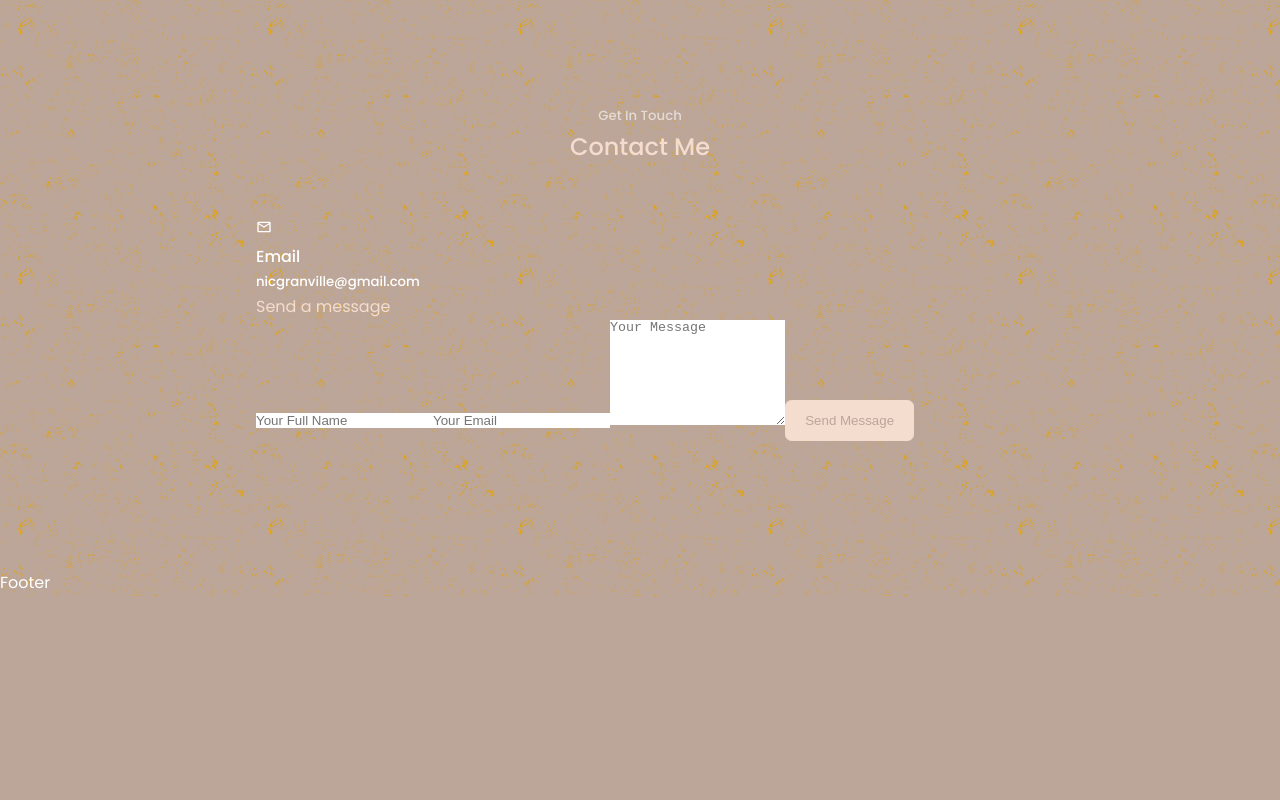
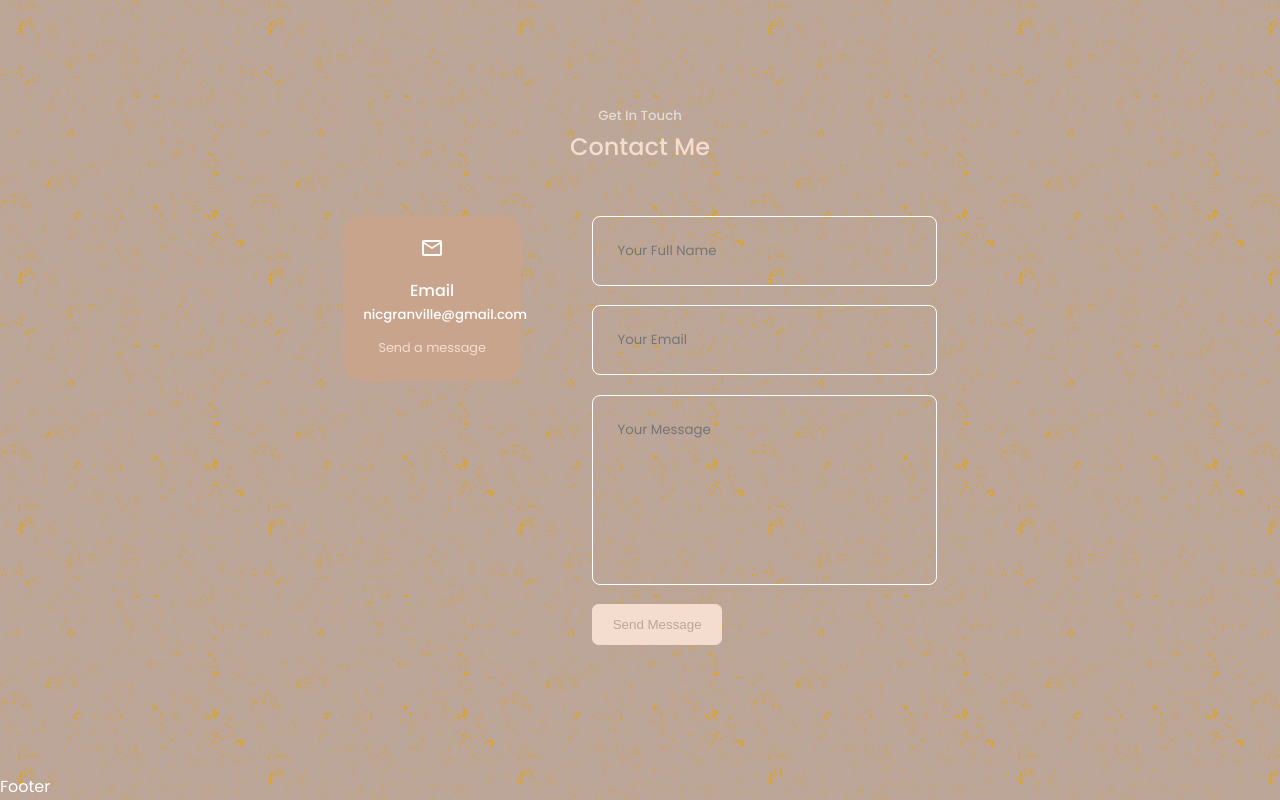
Before and after one commit to ngran4/react-portfolio, a React (Create React App) app: page / in a window 1280 px wide. Shown: the part 3105-3905 px from the top of the page. Before the commit the page ends 3701 px from the top, so only its background shows below. Built offline with nearby package versions, Linux system fonts and the light colour scheme.

Commit message:
contact css

```diff
--- a/src/components/contact/contact.css
+++ b/src/components/contact/contact.css
@@ -0,0 +1,72 @@
+/* ============ CONTACT OPTIONS ============ */
+
+.container.contact__container {
+  width: 58%;
+  display: grid;
+  grid-template-columns: 30% 58%;
+  gap: 12%;
+}
+
+.contact__options {
+  display: flex;
+  flex-direction: column;
+  gap: 1.2rem;
+}
+
+.contact__option {
+  background: var(--color-bg-variant);
+  padding: 1.2rem;
+  border-radius: 1.2rem;
+  text-align: center;
+  border: 1px solid transparent;
+  transition: var(--transition);
+}
+.contact__option:hover {
+  background: transparent;
+  border-color: var(--color-primary-variant);
+}
+
+.contact__option-icon {
+  font-size: 1.5rem;
+  margin-bottom: 0.5rem;
+}
+
+.contact__option a {
+  margin-top: 0.7rem;
+  display: inline-block;
+  font-size: 0.8rem;
+}
+
+/* ============ FORM ============ */
+form {
+  display: flex;
+  flex-direction: column;
+  gap: 1.2rem;
+}
+
+input, textarea {
+  width: 100%;
+  padding: 1.5rem;
+  border-radius: 0.5rem;
+  background: transparent;
+  border: 1.8px solid;
+  border-color: var(--color-primary-variant);
+  resize: none;
+  color: var(--color-white);
+  font-family: 'Poppins', sans-serif;
+}
+
+/* ============== MEDIA QUERIES (MED) ==============  */
+@media screen and (max-width: 1024px) {
+  .container.contact__container {
+    grid-template-columns: 1fr;
+    gap: 2rem;
+  }
+}
+
+/* ============== MEDIA QUERIES (SM) ==============  */
+@media screen and (max-width: 600px) {
+  .container.contact__container {
+    width: var(--container-width-sm);
+  }
+}
```
